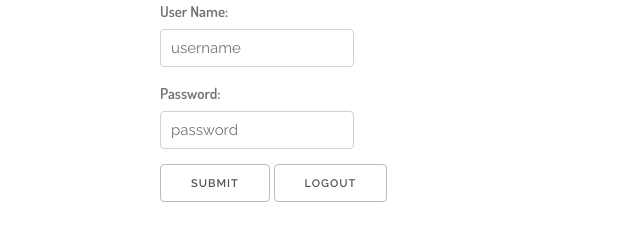
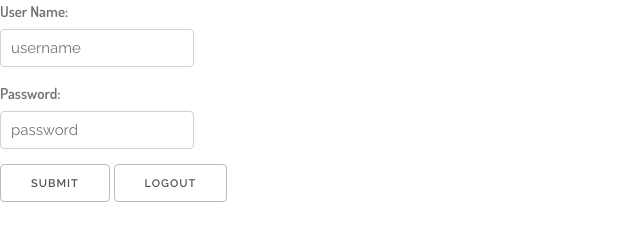
Before and after one commit to thekamahele/locus, a website: page public/index.html in a window 1280 px wide. Shown: the whole page, without its empty margins (0-640 px from the left). Drawn offline with nearby package versions, Linux system fonts and the light colour scheme; some packages are replaced by stand-ins of ours.

Commit message:
(cleanup) Removed bootstrap and changed ngview class

```diff
--- a/public/index.html
+++ b/public/index.html
@@ -4,10 +4,6 @@
     <meta charset="utf-8" />
     <title>Habit Trackr</title>
 
-
-
-    <!-- Bootstrap -->
-    <!-- <link href="./lib/bootstrap/dist/css/bootstrap.css"></link> -->
 
     <!-- FONT –––––––––––––––––––––––––––––––––––––––––––––––––– -->
     <link href="//fonts.googleapis.com/css?family=Raleway:400,300,600" rel="stylesheet" type="text/css">
@@ -24,7 +20,7 @@
   <body>
 
     <!-- the ng-view directive is where our templates will be loaded into when naviagted to -->
-    <div ng-view class="container"></div>
+    <div ng-view class="mainContainer"></div>
 
     <!-- Angular -->
     <script src="./lib/angular/angular.js"></script>
```
